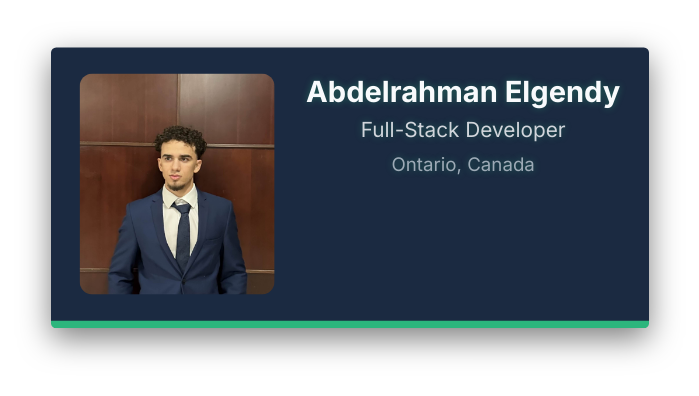
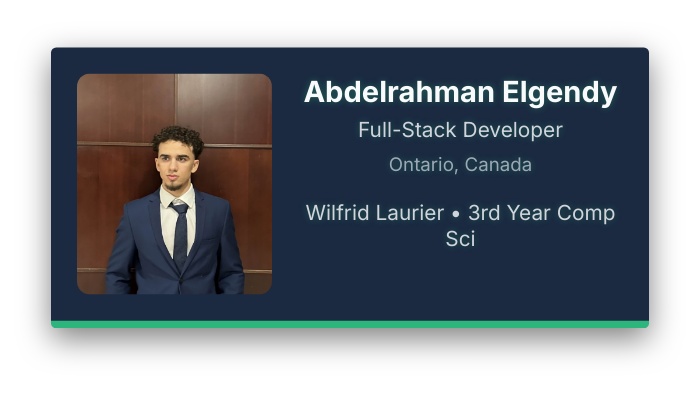
Before and after one commit to abdelelgendy/business-card, a plain HTML site: page index.html in a window 1280 px wide. Shown: the whole page, without its empty margins (290-989 px from the left). Drawn offline with Linux system fonts and the light colour scheme.

Commit message:
Update index.html

```diff
--- a/index.html
+++ b/index.html
@@ -10,6 +10,7 @@
                 <h3 class="name">Abdelrahman Elgendy</h3>
                 <p class="title">Full-Stack Developer</p>
                 <h4 class="location">Ontario, Canada</h4>
+                <p class="edu">Wilfrid Laurier • 3rd Year Comp Sci</p>
             </div>
         </div>
     </body>
```
